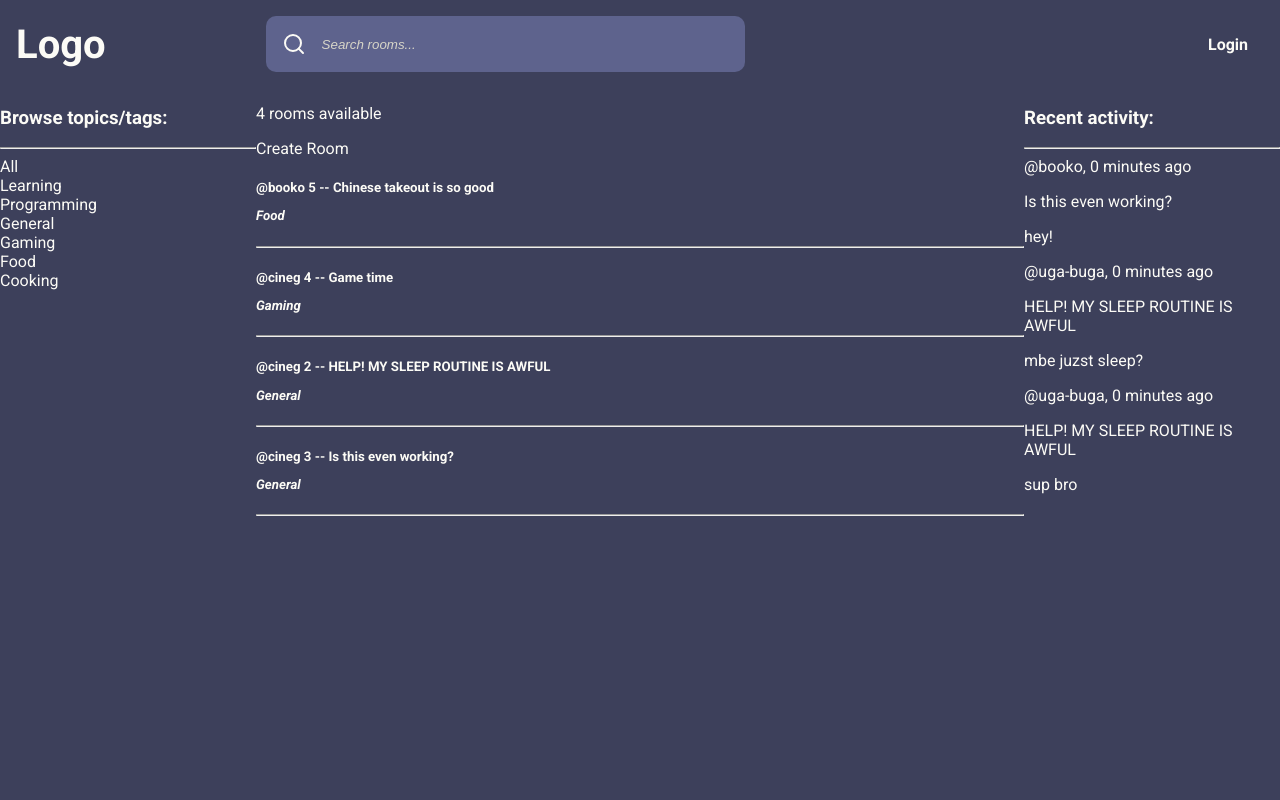
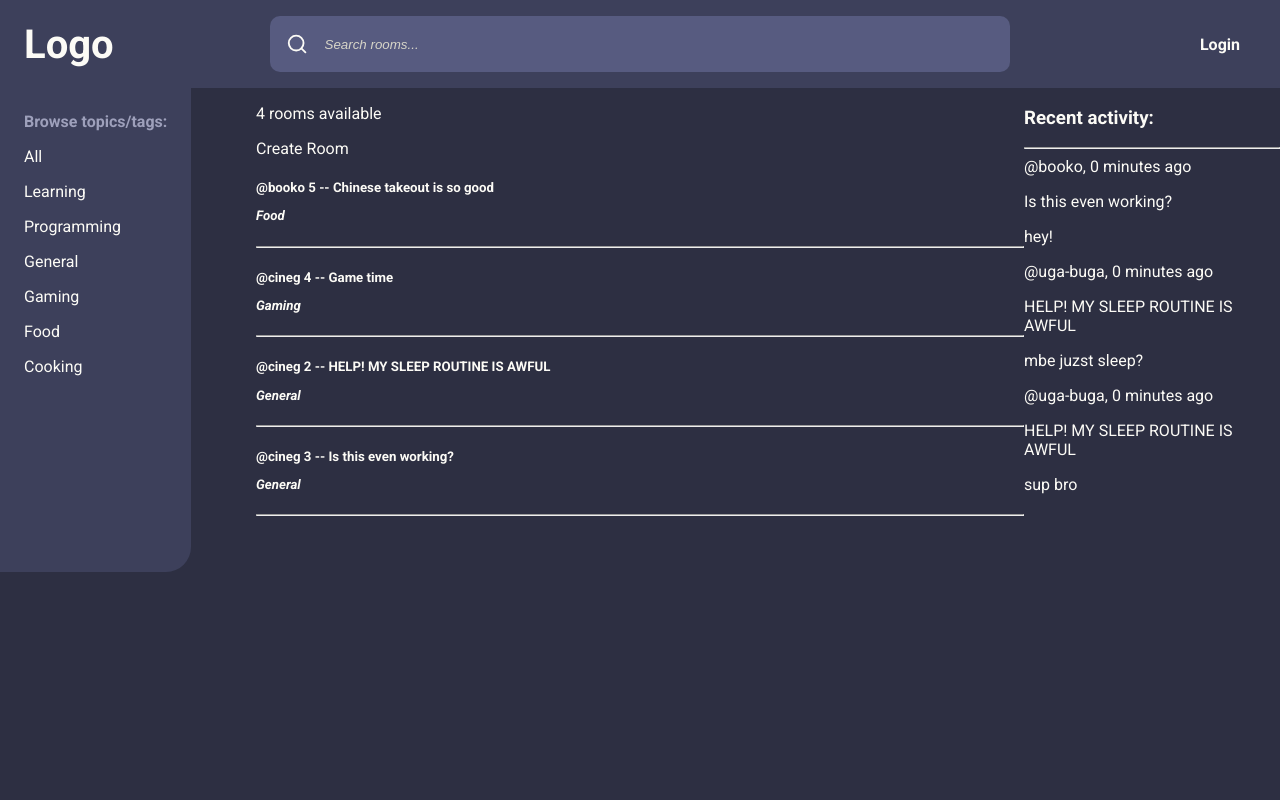
Before and after one commit to Cineg/django_forum-like_app, a Django app: page / in a window 1280 px wide. Run offline with Django 5.2, Linux system fonts and the light colour scheme; data comes from the database, SQL or seed files in the repository.

Commit message:
added styling

```diff
--- a/chatapp/base/templates/base/home.html
+++ b/chatapp/base/templates/base/home.html
@@ -1,9 +1,7 @@
 {% extends "main.html" %}
 {% block content %}
     <main class="home">
-        <section class="topics">
-            {% include "base/topics_component.html" %}
-        </section>
+        {% include "base/topics_component.html" %}
         <section class="chatrooms">
             <p>{{ rooms_count }} rooms available</p>
             <a href="{% url 'create-room' %}">Create Room</a>
--- a/chatapp/base/templates/base/topics_component.html
+++ b/chatapp/base/templates/base/topics_component.html
@@ -1,10 +1,11 @@
+<nav class="topics">
     <h3>Browse topics/tags:</h3>
-<hr />
-<div>
+    <div class="topic">
         <a href={% url "home" %}>All</a>
     </div>
     {% for topic in topics %}
-    <div>
+        <div class="topic">
             <a href={% url "home" %}?q={{ topic.name }}> {{ topic.name }} </a>
         </div>
     {% endfor %}
+</nav>
--- a/chatapp/static/styles/style.css
+++ b/chatapp/static/styles/style.css
@@ -6,10 +6,13 @@
 	--color-main-light: #fcfbf6;
 	--color-main: #f4f1de;
 	--color-main-dark: #d7d5c8;
-	--color-bg: #3d405b;
-	--color-bg-lighter: #5e638d;
+	--color-bg-medium: #3d405b;
+	--color-bg-light: #575b80;
+	--color-bg-text: #9ea0bb;
+	--color-bg-dark: #2d2f42;
 	--color-success: #81b29a;
 	--color-error: #e07a5f;
+	--color-accent: #f2cc8f;
 }
 
 a,
@@ -24,16 +27,18 @@ a:hover {
 body {
 	font-family: "Roboto", sans-serif;
 	margin: 0;
-	background-color: var(--color-bg);
+	background-color: var(--color-bg-dark);
 	color: var(--color-main-light);
 	font-size: 12pt;
+	height: 100vh;
 }
 
 header {
-	padding: 1rem;
+	padding: 1rem 1.5rem;
 	display: grid;
 	grid-template-columns: 1fr 3fr 1fr;
 	align-items: center;
+	background-color: var(--color-bg-medium);
 }
 
 header .logo {
@@ -41,12 +46,15 @@ header .logo {
 	padding: 0;
 	font-size: 2.5rem;
 	font-weight: 600;
+	display: flex;
+	align-items: center;
 }
 
 header form {
-	width: 80%;
+	width: 100%;
 	display: flex;
 	flex-direction: row;
+	justify-content: center;
 }
 
 header form label {
@@ -55,7 +63,7 @@ header form label {
 	box-sizing: border-box;
 	border-radius: 10px;
 	border: 0;
-	background-color: var(--color-bg-lighter);
+	background-color: var(--color-bg-light);
 	display: flex;
 }
 
@@ -85,10 +93,11 @@ header .user {
 }
 
 header .user img {
-	width: 5rem;
-	height: 5rem;
-	border: 2px solid var(--color-main);
+	width: 4rem;
+	height: 4rem;
+	border: 3px solid var(--color-main);
 	border-radius: 50%;
+	background-color: var(--color-main);
 }
 
 header .user a {
@@ -107,3 +116,29 @@ main.home {
 main.room {
 	grid-template-columns: 3fr 1fr;
 }
+
+nav {
+	padding: 1.5rem;
+	background-color: var(--color-bg-medium);
+	height: 100%;
+	border-bottom-right-radius: 25px;
+	max-width: max-content;
+}
+
+nav h3 {
+	font-size: 1rem;
+	font-weight: 700;
+	padding: 0;
+	margin: 0;
+	margin-bottom: 0.5rem;
+	color: var(--color-bg-text);
+}
+
+nav .topic {
+	padding: 0.5rem 0;
+}
+
+nav .topic:hover {
+	font-weight: 700;
+	color: var(--color-accent);
+}
--- a/chatapp/templates/navigation.html
+++ b/chatapp/templates/navigation.html
@@ -19,7 +19,7 @@
 </form>
 <div class="user">
     {% if request.user.is_authenticated %}
-        <img src= "{% static "images/default_head.svg" %}" />
+        <a href={% url "user-profile" request.user %}><img src= "{% static "images/default_head.svg" %}" /></a>
         {% comment %} <p>Hello, {{ request.user }}</p> {% endcomment %}
         <a href="{% url 'logout' %}">Logout</a>
     {% else %}
```
Also changed, not shown: chatapp/base/templates/base/profile.html (+2 -5 lines). Lines whose indentation alone changed are shown as unchanged.
